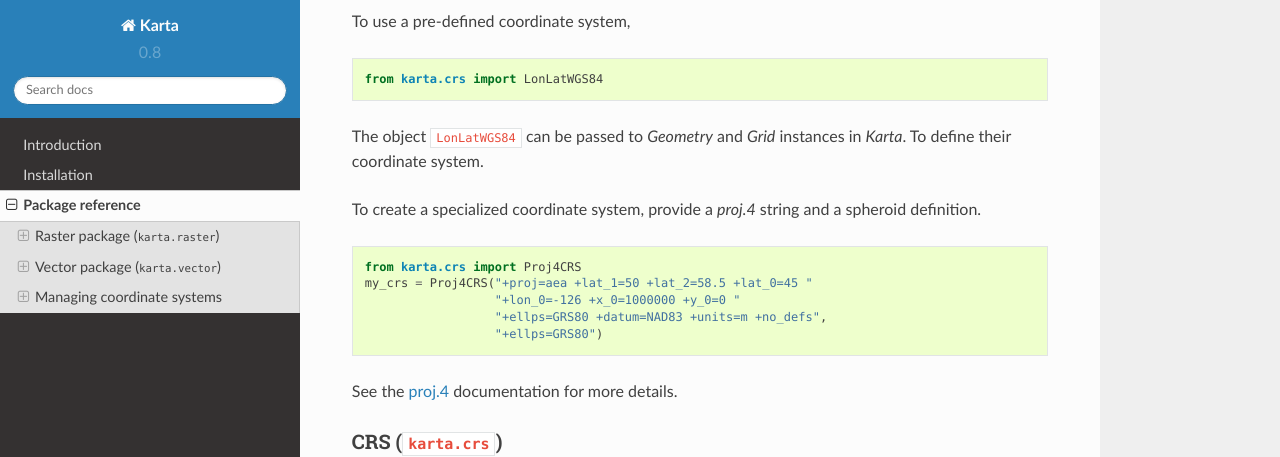
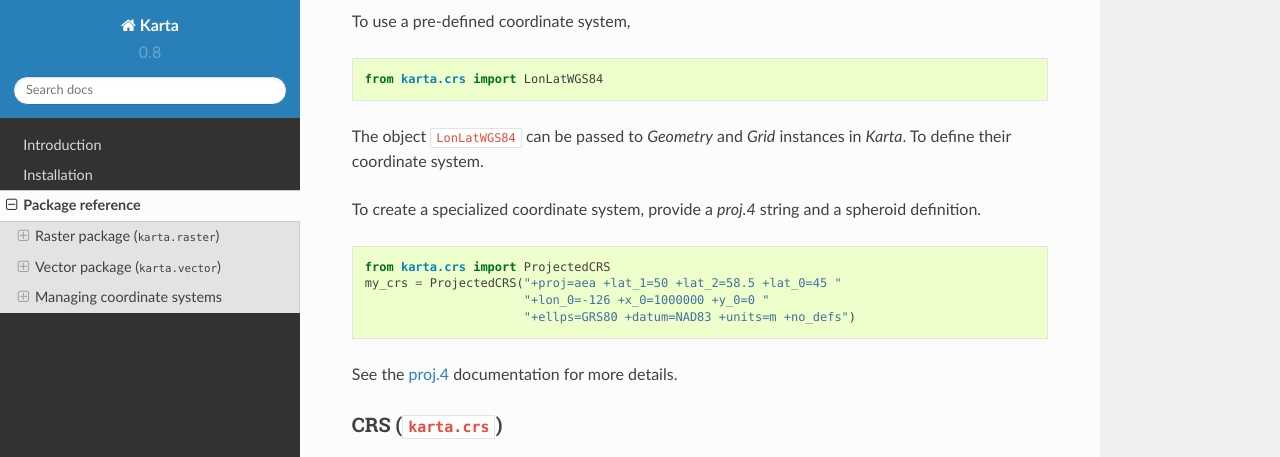
Before and after one commit to fortyninemaps/karta, a Sphinx documentation site: the page built from doc/source/reference.rst, in a window 1280 px wide and 900 px high, scrolled down 5698 px, cut to the strip 0-457 px from the top of the window. Built offline with Sphinx 7.4.7 and the Read the Docs theme 2.0.0, drawn with Linux system fonts in a browser that asks for light colours.

Commit message:
doc updates
- remove reference to `Proj4CRS` and replace with `ProjectedCRS`
- fix automodule links for vector IO backends

```diff
--- a/doc/source/reference.rst
+++ b/doc/source/reference.rst
@@ -162,19 +162,19 @@
 GeoJSON
 +++++++
 
-.. automodule:: karta.vector.geojson
+.. automodule:: karta.vector._geojson
     :members:
 
 ESRI shapefile (GDAL interface)
 +++++++++++++++++++++++++++++++
 
-.. automodule:: karta.vector.shp
+.. automodule:: karta.vector._shp
     :members:
 
 GPS Exchange
 ++++++++++++
 
-.. automodule:: karta.vector.gpx
+.. automodule:: karta.vector._gpx
     :members:
 
 Managing coordinate systems
@@ -223,11 +223,10 @@
 
 ::
 
-    from karta.crs import Proj4CRS
-    my_crs = Proj4CRS("+proj=aea +lat_1=50 +lat_2=58.5 +lat_0=45 "
-                      "+lon_0=-126 +x_0=1000000 +y_0=0 "
-                      "+ellps=GRS80 +datum=NAD83 +units=m +no_defs",
-                      "+ellps=GRS80")
+    from karta.crs import ProjectedCRS
+    my_crs = ProjectedCRS("+proj=aea +lat_1=50 +lat_2=58.5 +lat_0=45 "
+                          "+lon_0=-126 +x_0=1000000 +y_0=0 "
+                          "+ellps=GRS80 +datum=NAD83 +units=m +no_defs")
 
 See the proj.4_ documentation for more details.
 
```
